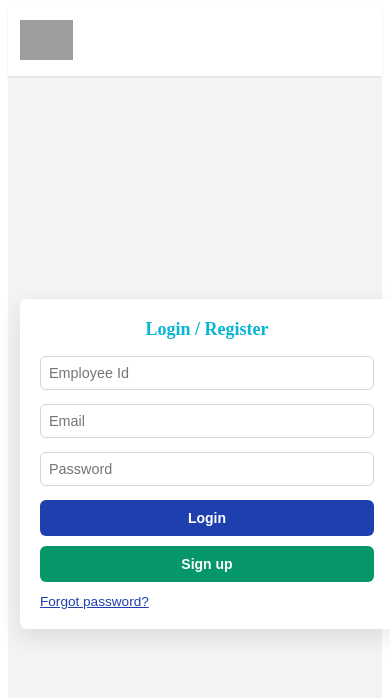
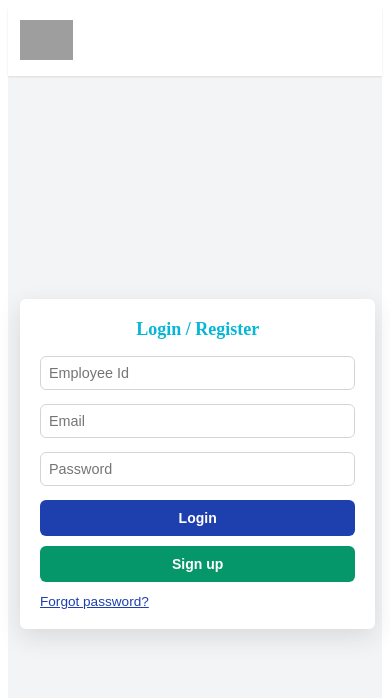
Before and after one commit to keyahomes/Employee-Dashboard, a React (Vite) app in the folder client/: page /login in a window 390 px wide. Shown: the top 698 px of the page. Built offline with nearby package versions, Linux system fonts and the light colour scheme; grey boxes are pictures that could not be loaded.

Commit message:
updated mobile view css for login

```diff
--- a/client/src/pages/Login.css
+++ b/client/src/pages/Login.css
@@ -4,6 +4,7 @@
   flex-direction: column;
   align-items: stretch;
   background-color: #f3f4f6;
+
 }
 
 .login-header {
@@ -24,7 +25,8 @@
   justify-content: center;
   align-items: center;
   padding: 3rem 1rem;
-  width: 100%;
+  width: 95%;
+  /* background-color: #059669; */
 }
 
 .login-form-container {
```
